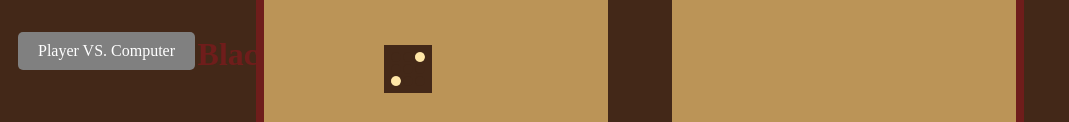
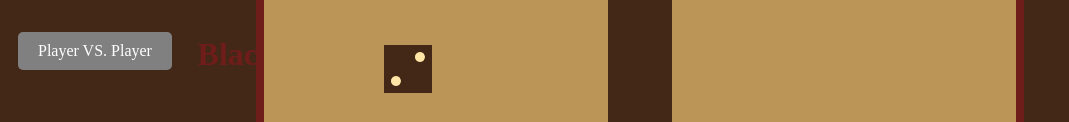
Before and after one commit to MorningHighRiseSunset/backgammon-twoplayer, a plain HTML site: page index.html in a window 1280 px wide. Shown: the part 374-496 px from the top of the page, without its empty margins (0-1069 px from the left). Drawn offline with Linux system fonts and the light colour scheme.

Commit message:
Update index.html

```diff
--- a/index.html
+++ b/index.html
@@ -13,7 +13,7 @@
 </head>
 
 <body>
-    <a href="https://masters-backgammon.netlify.app/" target="_blank" class="grey-button">Player VS. Computer</a> <!-- Button positioned to the left -->
+    <a href="#" id="player-vs-player" class="grey-button">Player VS. Player</a> <!-- New button for Player vs Player mode -->
     <div id="menu">
         <div class="menu-item" id="end-turn">End turn</div>
         <div class="menu-item" id="restart">Restart game</div>
```
